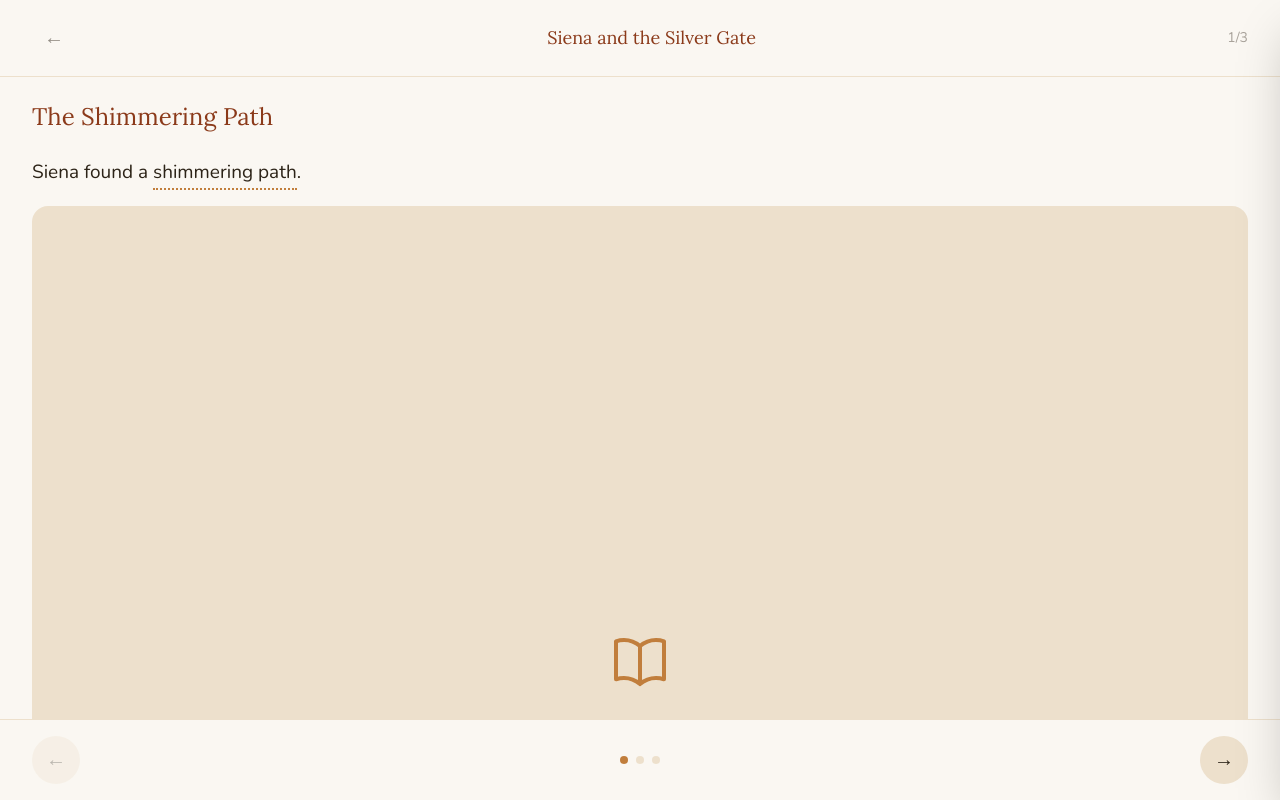
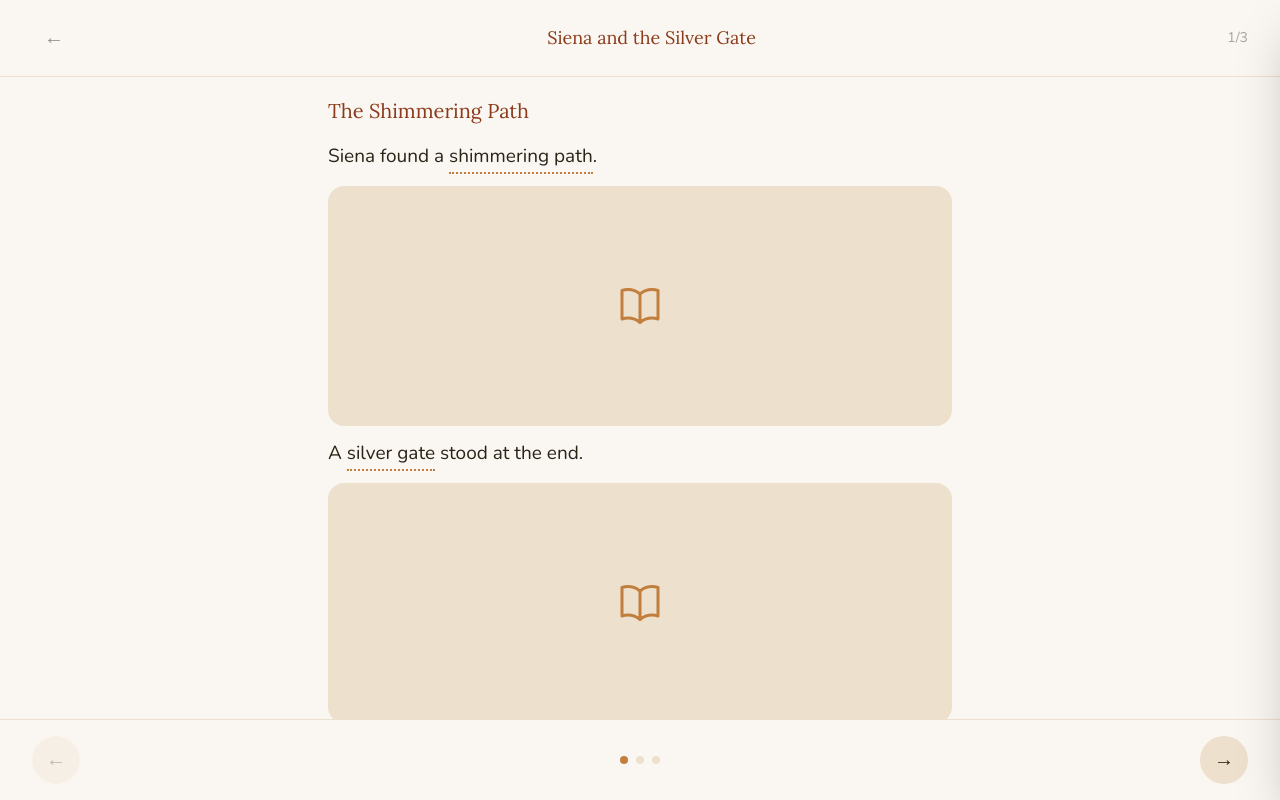
Before and after one commit to SohailGidwani/storyteller, a Next.js app in the folder frontend/: page /reader/demo in a window 1280 px wide. Built offline with nearby package versions, Linux system fonts and the light colour scheme; no server answers.

Commit message:
feat: age-driven story complexity (cap 12), smaller images, constrained reader column

```diff
--- a/frontend/components/Reader/ImageSlot.tsx
+++ b/frontend/components/Reader/ImageSlot.tsx
@@ -14,8 +14,8 @@ export default function ImageSlot({ imageUrl, alt }: ImageSlotProps) {
   useEffect(() => { setLoaded(false) }, [imageUrl])
 
   return (
-    <div className="relative w-full aspect-[4/3] rounded-2xl overflow-hidden bg-parchment flex items-center justify-center my-4">
-      <BookIcon className="w-16 h-16 text-amber" />
+    <div className="relative w-full rounded-2xl overflow-hidden bg-parchment flex items-center justify-center my-3" style={{ maxHeight: '240px', aspectRatio: '16/9' }}>
+      <BookIcon className="w-12 h-12 text-amber" />
       {imageUrl && (
         <img
           src={imageUrl}
--- a/frontend/components/Reader/SceneView.tsx
+++ b/frontend/components/Reader/SceneView.tsx
@@ -42,19 +42,21 @@ export default function SceneView({ scene, onNext, onPrev, onEntityTap }: SceneV
 
   return (
     <div
-      className="h-full overflow-y-auto px-8 py-6"
+      className="h-full overflow-y-auto"
       style={{ touchAction: 'pan-y' }}
       onTouchStart={handleTouchStart}
       onTouchEnd={handleTouchEnd}
       onClick={handleClick}
     >
+      {/* Constrained reading column — comfortable on iPad and laptop */}
+      <div className="max-w-2xl mx-auto px-6 py-5">
         {/* Scene title */}
-      <h2 className="font-lora text-sienna text-2xl mb-6 select-none">
+        <h2 className="font-lora text-sienna text-xl mb-4 select-none">
           {scene.title}
         </h2>
 
         {/* Text blocks in array order */}
-      <div className="space-y-4">
+        <div className="space-y-3">
           {scene.text_blocks.map((block, i) => {
             if (block.type === 'text') {
               return (
@@ -76,8 +78,8 @@ export default function SceneView({ scene, onNext, onPrev, onEntityTap }: SceneV
           })}
         </div>
 
-      {/* Bottom spacer */}
-      <div className="h-16" />
+        <div className="h-8" />
+      </div>
     </div>
   )
 }
```
Also changed, not shown: 1 other file (tests, documents, lock files or other folders). Lines whose indentation alone changed are shown as unchanged.
